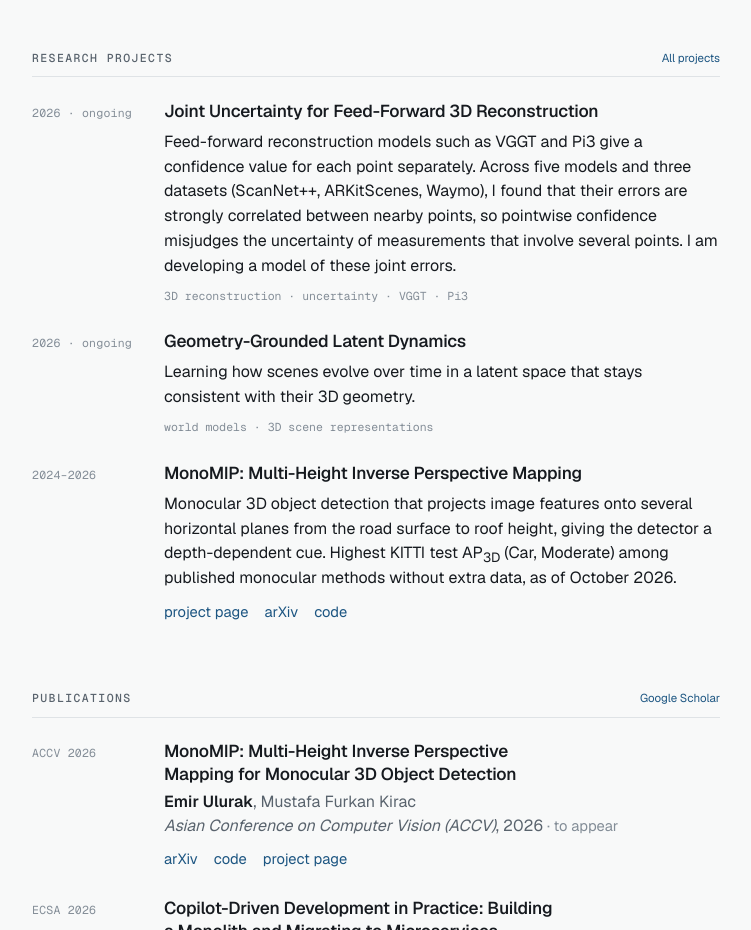
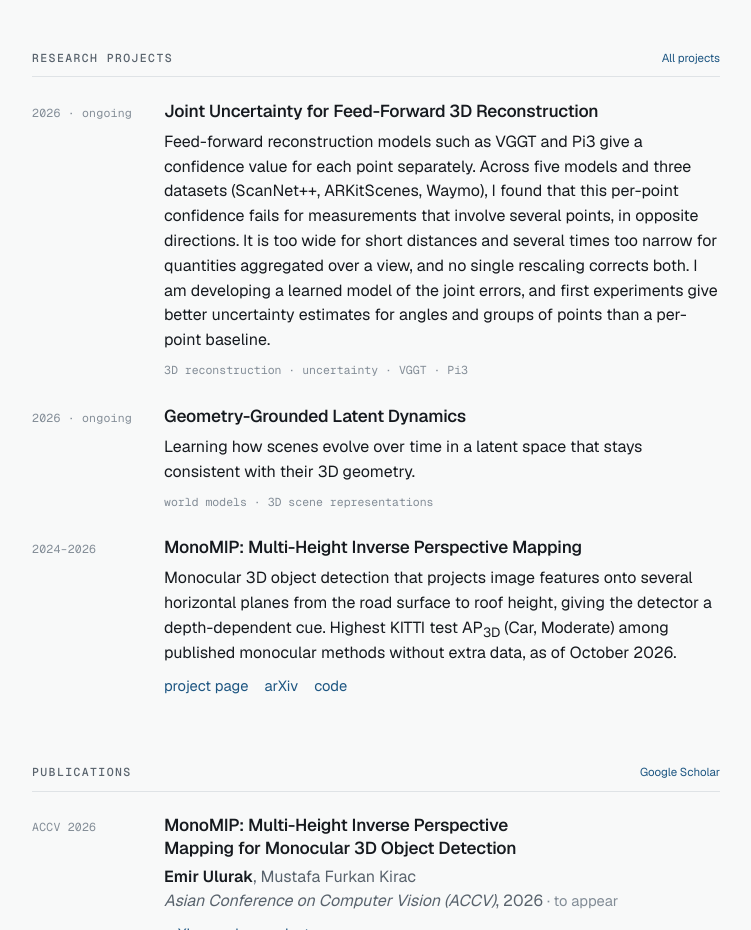
Before and after one commit to imemmul/imemmul.github.io, a plain HTML site: page index.html in a window 1280 px wide. Shown: the part 940-1870 px from the top of the page, without its empty margins (264-1015 px from the left). Drawn offline with nearby package versions, Linux system fonts and the light colour scheme.

Commit message:
Update joint uncertainty project summary

```diff
--- a/index.html
+++ b/index.html
@@ -62,7 +62,7 @@
 <span class="label">2026 &middot; ongoing</span>
 <div>
 <h3 class="pub-title">Joint Uncertainty for Feed-Forward 3D Reconstruction</h3>
-<p class="summary">Feed-forward reconstruction models such as VGGT and Pi3 give a confidence value for each point separately. Across five models and three datasets (ScanNet++, ARKitScenes, Waymo), I found that their errors are strongly correlated between nearby points, so pointwise confidence misjudges the uncertainty of measurements that involve several points. I am developing a model of these joint errors.</p>
+<p class="summary">Feed-forward reconstruction models such as VGGT and Pi3 give a confidence value for each point separately. Across five models and three datasets (ScanNet++, ARKitScenes, Waymo), I found that this per-point confidence fails for measurements that involve several points, in opposite directions. It is too wide for short distances and several times too narrow for quantities aggregated over a view, and no single rescaling corrects both. I am developing a learned model of the joint errors, and first experiments give better uncertainty estimates for angles and groups of points than a per-point baseline.</p>
 <p class="tags">3D reconstruction &middot; uncertainty &middot; VGGT &middot; Pi3</p>
 </div>
 </li>
```
Also changed, not shown: projects/index.html (+1 -1 lines).
